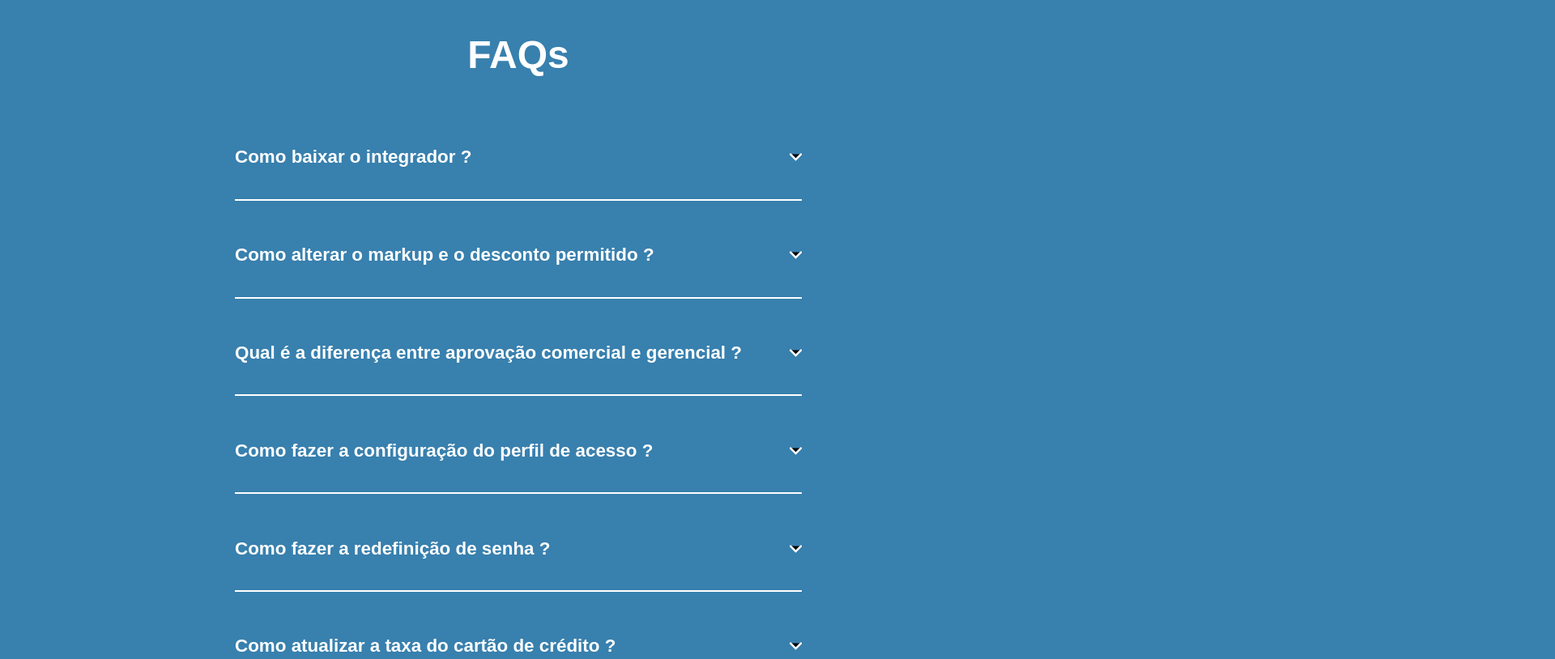
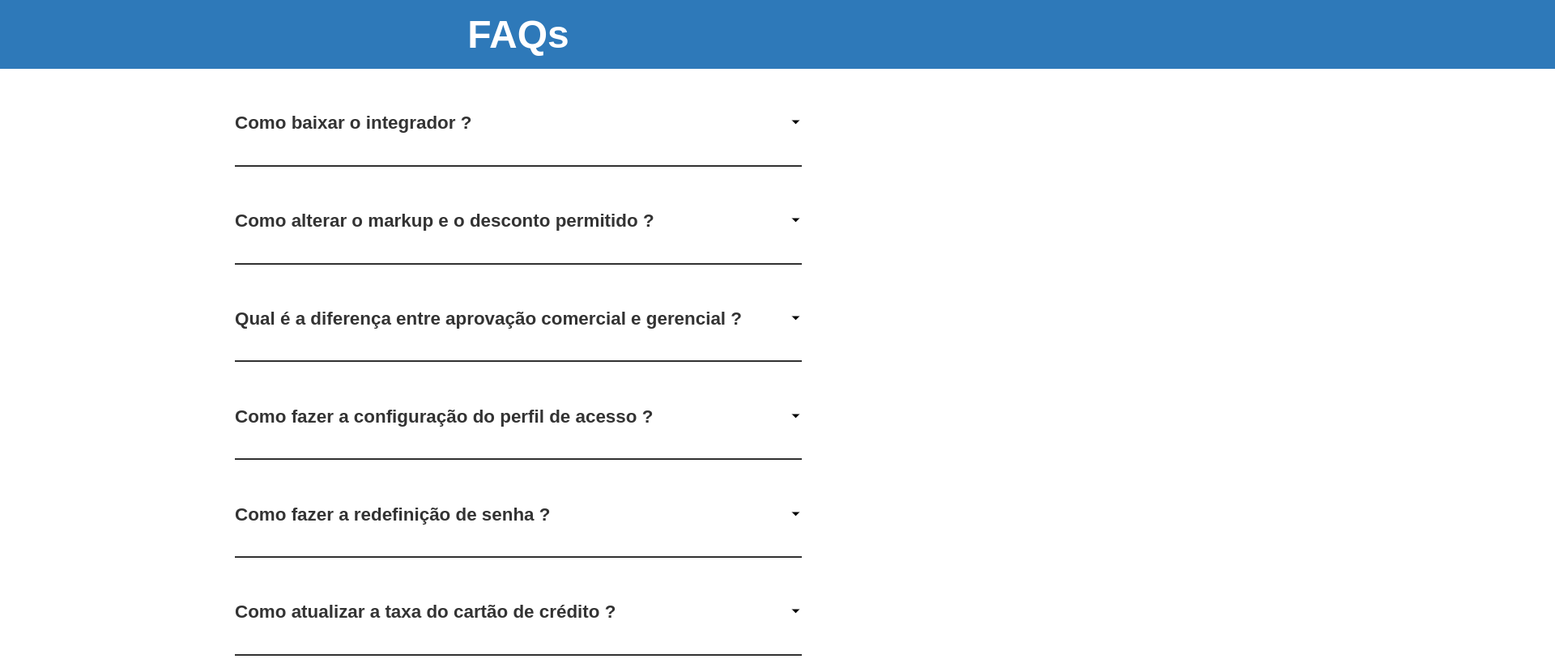
Before and after one commit to luckymoura01/Teste-main2, a plain HTML site: page index.html in a window 1280 px wide. Shown: the top 814 px of the page at 81% size, 1920 px wide, since content can reach past the window. Drawn offline with Linux system fonts and the light colour scheme.

Commit message:
Atualização V7
Atualização das cores da pagina

```diff
--- a/index.html
+++ b/index.html
@@ -8,8 +8,8 @@
 </head>
 <body>
     <section>
+        <div class="navbar"><span class="title">FAQs</span></div>
 
-        <h2 class="title">FAQs</h2>
 
         <div class="faq">
             <div class="pergunta">
--- a/style.css
+++ b/style.css
@@ -1,7 +1,8 @@
 body{
     font-family: "quicksand", sans-serif;
-    background: #3880AE ;
-    color: white ;
+    background: #ffffff ;
+    color: rgba(0, 0, 0, 0.801) ;
+    margin-top:  0;
 }
 
 section{
@@ -23,7 +24,7 @@ section{
     max-width: 700px;
     margin-top: 2rem;
     padding-bottom:1rem;
-    border-bottom: 2px solid white;
+    border-bottom: 2px solid rgb(49, 49, 49);
     cursor: pointer;
 }
 
@@ -172,3 +173,14 @@ svg {
   .modal-next {
     right: 10px;
   }
+
+  .navbar {
+    background-color: #2E79B9;
+    color: white;
+    text-align: center;
+    padding: 15px;
+    font-size: 20px;
+    font-weight: bold;
+    font-family: Arial, sans-serif;
+    width: 300%;
+}
```
